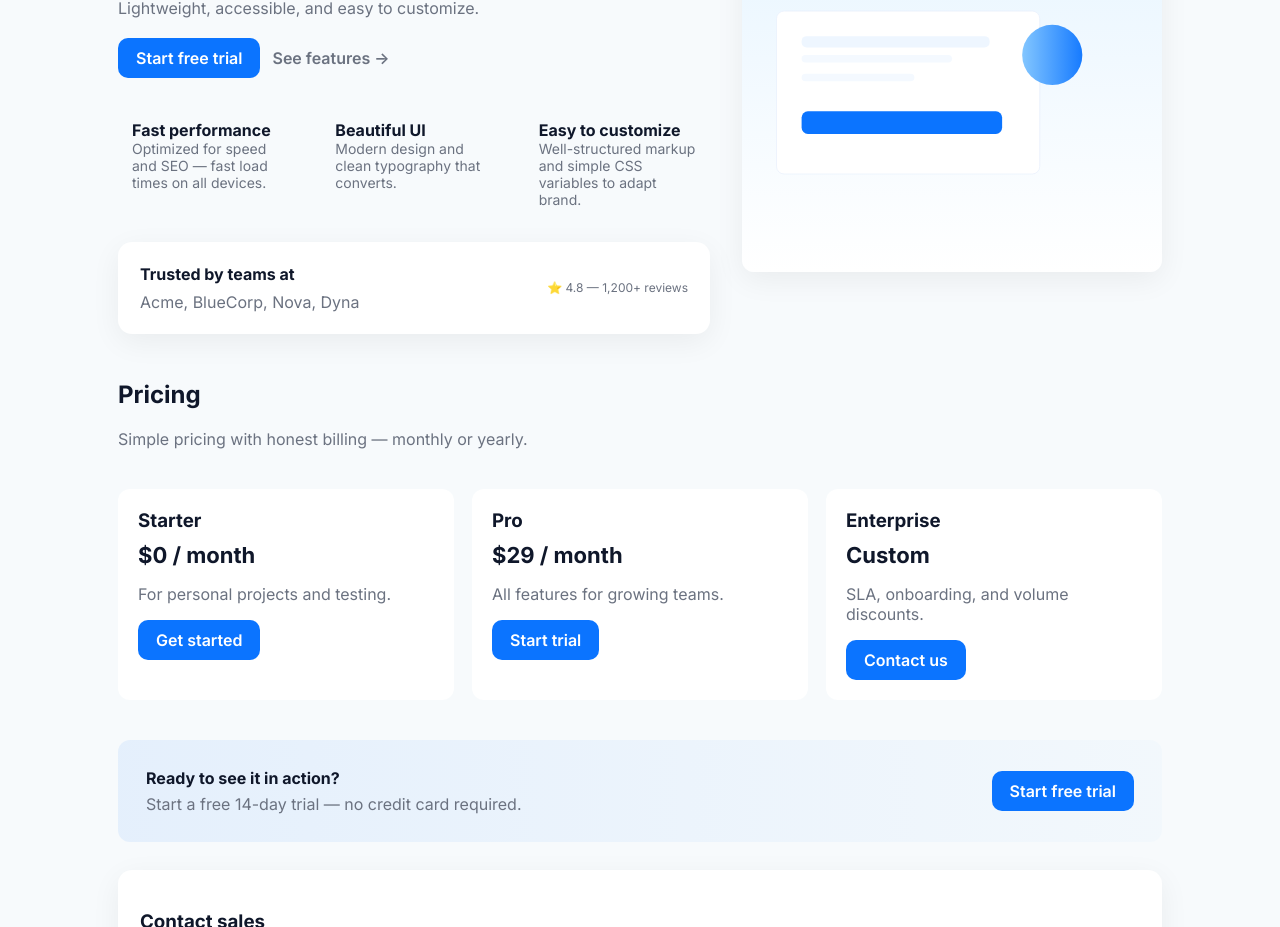
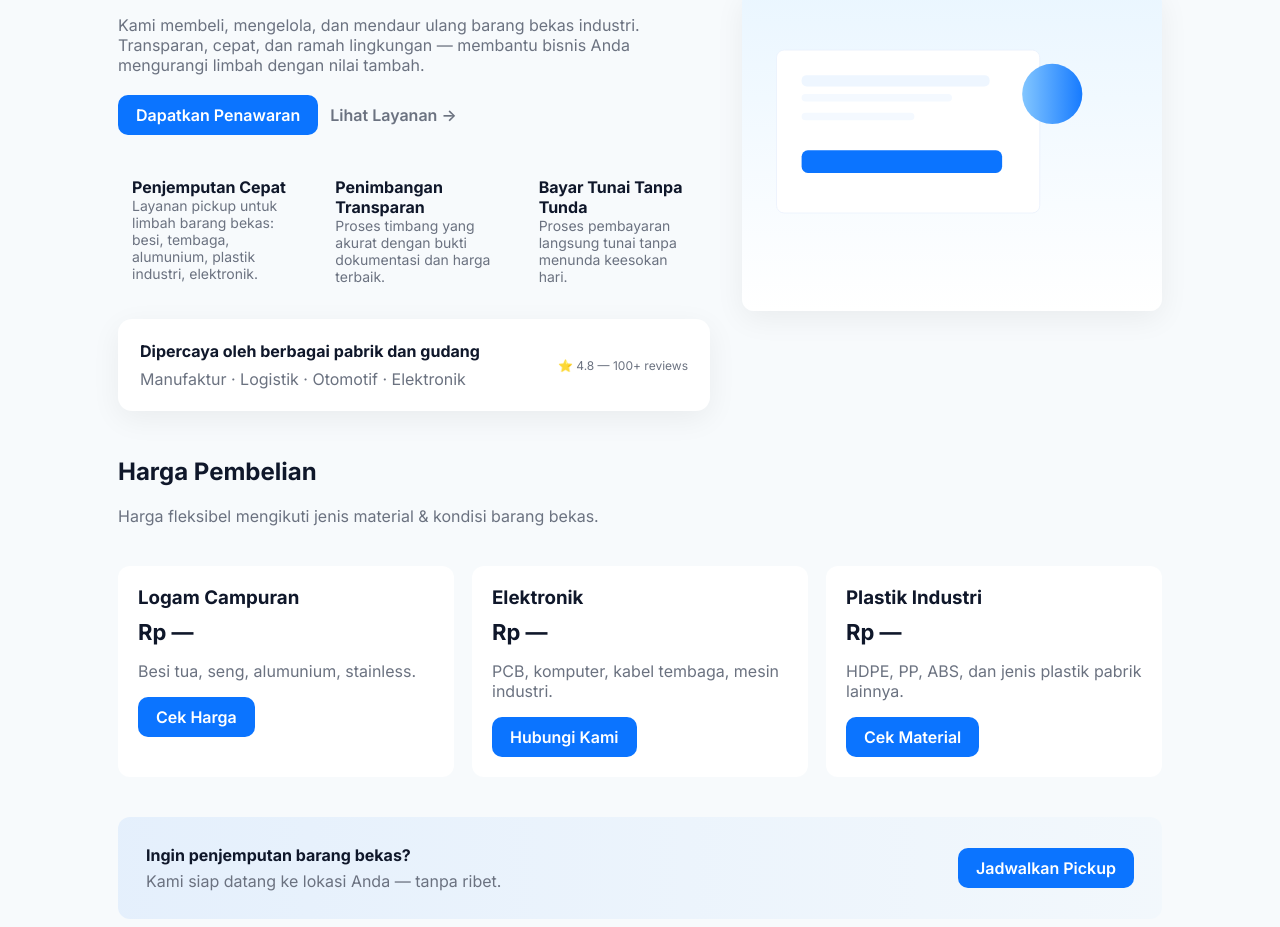
Before and after one commit to Rizki-Rahmadani/landing-page, a plain HTML site: page index.html in a window 1280 px wide. Shown: the part 270-1197 px from the top of the page. Drawn offline with Linux system fonts and the light colour scheme.

Commit message:
perubahan deskripsi

```diff
--- a/index.html
+++ b/index.html
@@ -3,7 +3,7 @@
 <head>
   <meta charset="utf-8" />
   <meta name="viewport" content="width=device-width,initial-scale=1" />
-  <title>Your Product — Professional Landing</title>
+  <title>Sumber Rongsok</title>
   <meta name="description" content="Professional landing page template. Clean hero, features, pricing, and contact CTA." />
   <link href="https://fonts.googleapis.com/css2?family=Inter:wght@300;400;600;700;800&display=swap" rel="stylesheet">
   <style>
@@ -63,15 +63,15 @@
 <body>
   <header class="container">
     <nav class="nav">
-      <div class="logo"><div class="mark">Y</div><div>
-        <div style="font-size:16px">YourProduct</div>
-        <div style="font-size:12px;color:var(--muted);margin-top:2px">Professional landing</div>
+      <div class="logo"><div class="mark">SR</div><div>
+        <div style="font-size:16px">Sumber Rongsok</div>
+        <div style="font-size:12px;color:var(--muted);margin-top:2px">Industrial Recycling & Reuse</div>
       </div></div>
       <div class="menu">
-        <a href="#features">Features</a>
-        <a href="#pricing">Pricing</a>
-        <a href="#contact">Contact</a>
-        <a class="btn" href="#contact">Get Started</a>
+        <a href="#features">Layanan</a>
+        <a href="#pricing">Harga</a>
+        <a href="#contact">Kontak</a>
+        <a class="btn" href="#contact">Hubungi Kami</a>
       </div>
     </nav>
   </header>
@@ -79,35 +79,35 @@
   <main class="container">
     <section class="hero">
       <div>
-        <h1>Build trust. Convert visitors. Grow faster.</h1>
-        <p>High-converting landing page template designed for startups and SaaS. Lightweight, accessible, and easy to customize.</p>
+        <h1>Solusi Pengelolaan Limbah Barang Bekas Industri Secara Profesional</h1>
+        <p>Kami membeli, mengelola, dan mendaur ulang barang bekas industri. Transparan, cepat, dan ramah lingkungan — membantu bisnis Anda mengurangi limbah dengan nilai tambah.</p>
 
         <div style="display:flex;gap:12px;align-items:center;flex-wrap:wrap">
-          <a class="btn" href="#contact">Start free trial</a>
-          <a href="#features" style="color:var(--muted);font-weight:600">See features →</a>
+          <a class="btn" href="#contact">Dapatkan Penawaran</a>
+          <a href="#features" style="color:var(--muted);font-weight:600">Lihat Layanan →</a>
         </div>
 
         <div class="features" id="features">
           <div class="feature">
-            <strong>Fast performance</strong>
-            <p>Optimized for speed and SEO — fast load times on all devices.</p>
+            <strong>Penjemputan Cepat</strong>
+            <p>Layanan pickup untuk limbah barang bekas: besi, tembaga, alumunium, plastik industri, elektronik.</p>
           </div>
           <div class="feature">
-            <strong>Beautiful UI</strong>
-            <p>Modern design and clean typography that converts.</p>
+            <strong>Penimbangan Transparan</strong>
+            <p>Proses timbang yang akurat dengan bukti dokumentasi dan harga terbaik.</p>
           </div>
           <div class="feature">
-            <strong>Easy to customize</strong>
-            <p>Well-structured markup and simple CSS variables to adapt brand.</p>
+            <strong>Bayar Tunai Tanpa Tunda</strong>
+            <p>Proses pembayaran langsung tunai tanpa menunda keesokan hari.</p>
         </div>
         </div>
 
         <div class="card" style="margin-top:20px;display:flex;gap:12px;align-items:center">
           <div style="flex:1">
-            <div style="font-weight:700">Trusted by teams at</div>
-            <div style="color:var(--muted);margin-top:8px">Acme, BlueCorp, Nova, Dyna</div>
+            <div style="font-weight:700">Dipercaya oleh berbagai pabrik dan gudang</div>
+            <div style="color:var(--muted);margin-top:8px">Manufaktur · Logistik · Otomotif · Elektronik</div>
           </div>
-          <div style="font-size:12px;color:var(--muted)">⭐ 4.8 — 1,200+ reviews</div>
+          <div style="font-size:12px;color:var(--muted)">⭐ 4.8 — 100+ reviews</div>
         </div>
       </div>
 
@@ -133,36 +133,36 @@
     </section>
 
     <section id="pricing">
-      <h2 style="margin-top:10px">Pricing</h2>
-      <p style="color:var(--muted);margin:6px 0 18px">Simple pricing with honest billing — monthly or yearly.</p>
+      <h2 style="margin-top:10px">Harga Pembelian</h2>
+      <p style="color:var(--muted);margin:6px 0 18px">Harga fleksibel mengikuti jenis material & kondisi barang bekas.</p>
       <div class="pricing">
         <div class="plan">
-          <h3>Starter</h3>
-          <div class="price">$0 / month</div>
-          <p style="color:var(--muted)">For personal projects and testing.</p>
-          <div style="margin-top:12px"><a class="btn" href="#contact">Get started</a></div>
+          <h3>Logam Campuran</h3>
+          <div class="price">Rp —</div>
+          <p style="color:var(--muted)">Besi tua, seng, alumunium, stainless.</p>
+          <div style="margin-top:12px"><a class="btn" href="#contact">Cek Harga</a></div>
         </div>
         <div class="plan">
-          <h3>Pro</h3>
-          <div class="price">$29 / month</div>
-          <p style="color:var(--muted)">All features for growing teams.</p>
-          <div style="margin-top:12px"><a class="btn" href="#contact">Start trial</a></div>
+          <h3>Elektronik</h3>
+          <div class="price">Rp —</div>
+          <p style="color:var(--muted)">PCB, komputer, kabel tembaga, mesin industri.</p>
+          <div style="margin-top:12px"><a class="btn" href="#contact">Hubungi Kami</a></div>
         </div>
         <div class="plan">
-          <h3>Enterprise</h3>
-          <div class="price">Custom</div>
-          <p style="color:var(--muted)">SLA, onboarding, and volume discounts.</p>
-          <div style="margin-top:12px"><a class="btn" href="#contact">Contact us</a></div>
+          <h3>Plastik Industri</h3>
+          <div class="price">Rp —</div>
+          <p style="color:var(--muted)">HDPE, PP, ABS, dan jenis plastik pabrik lainnya.</p>
+          <div style="margin-top:12px"><a class="btn" href="#contact">Cek Material</a></div>
         </div>
       </div>
 
       <div class="cta" style="margin-top:18px">
         <div>
-          <strong style="font-size:16px">Ready to see it in action?</strong>
-          <div style="color:var(--muted);margin-top:6px">Start a free 14-day trial — no credit card required.</div>
+          <strong style="font-size:16px">Ingin penjemputan barang bekas?</strong>
+          <div style="color:var(--muted);margin-top:6px">Kami siap datang ke lokasi Anda — tanpa ribet.</div>
         </div>
         <div>
-          <a class="btn" href="#contact">Start free trial</a>
+          <a class="btn" href="#contact">Jadwalkan Pickup</a>
         </div>
       </div>
 
@@ -170,15 +170,15 @@
 
     <section id="contact" style="margin-top:8px">
       <div class="card">
-        <h3>Contact sales</h3>
-        <p style="color:var(--muted);margin:8px 0">Questions? Send us a message and we'll respond within one business day.</p>
+        <h3>Hubungi Kami</h3>
+        <p style="color:var(--muted);margin:8px 0">Kirim pertanyaan, daftar harga, atau jadwalkan penjemputan.</p>
         <form onsubmit="event.preventDefault();alert('Thanks — form submission demo. Replace with real backend.');">
           <div style="display:flex;gap:12px;flex-wrap:wrap">
             <input type="text" name="name" placeholder="Your name" style="flex:1;padding:10px;border-radius:8px;border:1px solid #e6eefc" required>
             <input type="email" name="email" placeholder="Email" style="flex:1;padding:10px;border-radius:8px;border:1px solid #e6eefc" required>
           </div>
           <textarea name="message" placeholder="How can we help?" style="width:100%;margin-top:12px;padding:12px;border-radius:8px;border:1px solid #e6eefc;min-height:100px"></textarea>
-          <div style="margin-top:12px"><button class="btn" type="submit">Send message</button></div>
+          <div style="margin-top:12px"><button class="btn" type="submit">Kirim Pesan</button></div>
         </form>
       </div>
     </section>
@@ -187,8 +187,8 @@
 
   <footer class="container">
     <div style="display:flex;justify-content:space-between;align-items:center;gap:12px;flex-wrap:wrap">
-      <div style="color:var(--muted)">© YourProduct — Built with care</div>
-      <div style="color:var(--muted)">Privacy · Terms</div>
+      <div style="color:var(--muted)">© Sumber Rongsok — Bangun Kerjsama Dengan Nyaman</div>
+      <div style="color:var(--muted)">Kebijakan · Syarat</div>
     </div>
   </footer>
 
```
